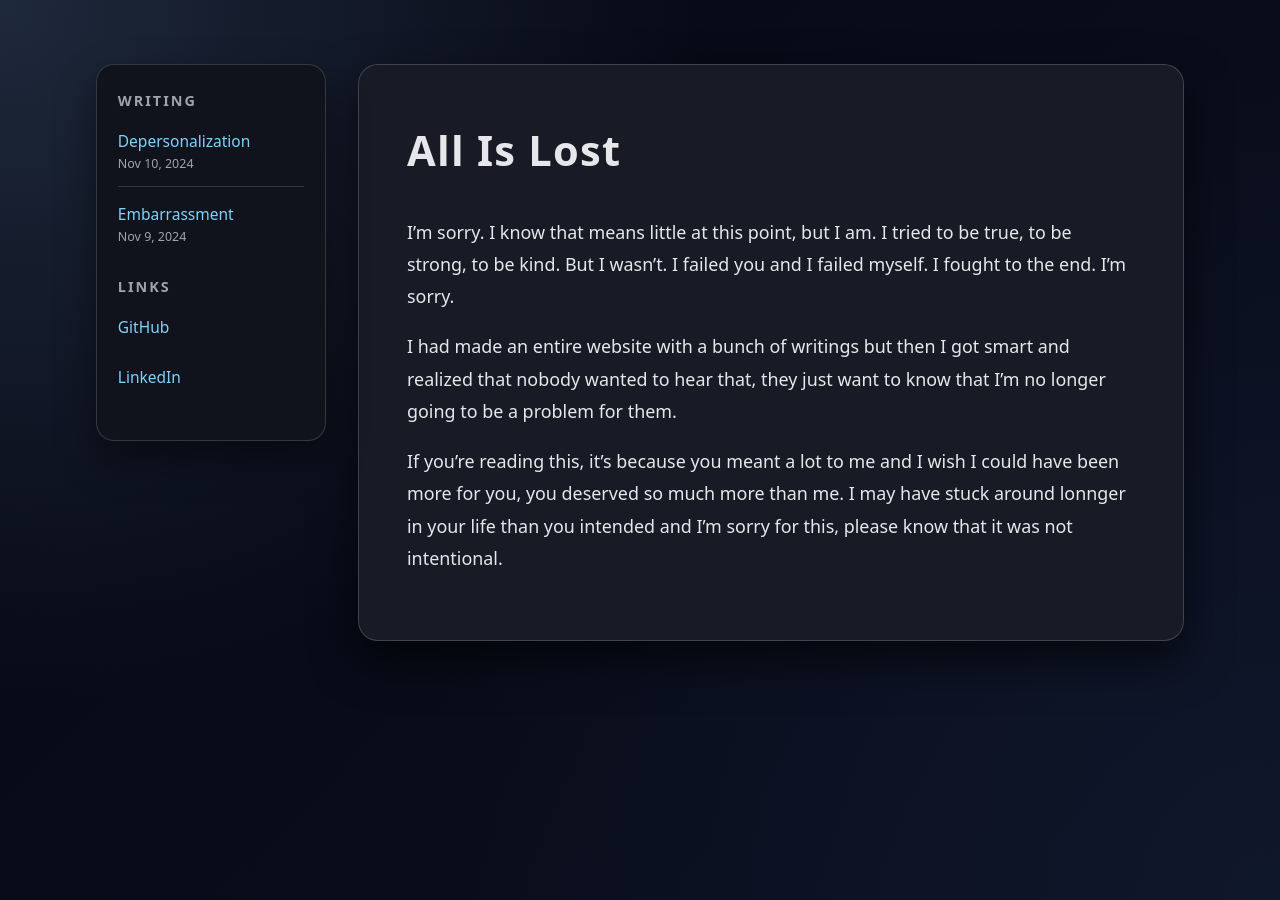
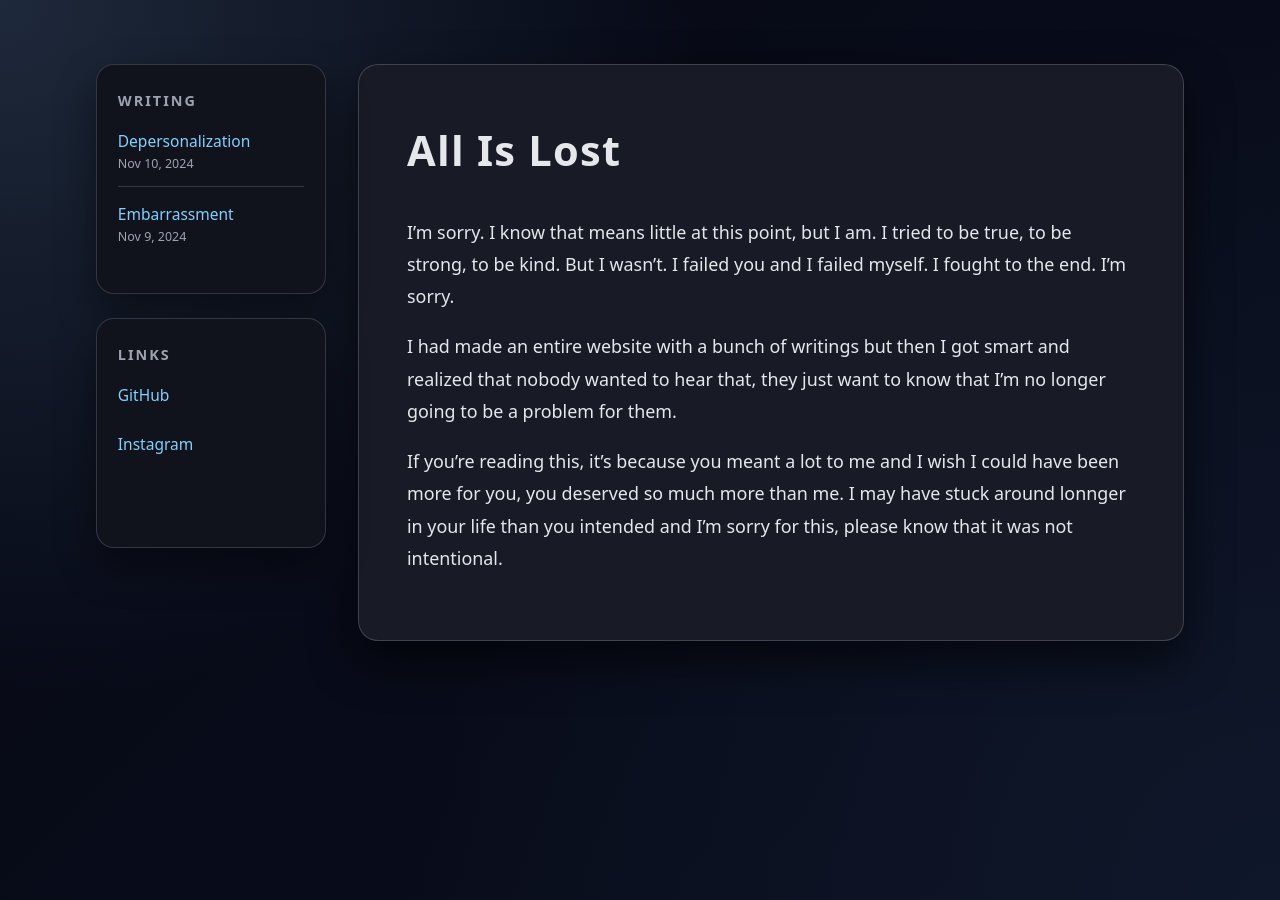
Before and after one commit to mbuckingham74/gigamike, a Jekyll site: the page built from index.md, in a window 1280 px wide. Built offline with Jekyll 4.4.1, drawn with Linux system fonts in a browser that asks for light colours.

Commit message:
Updaed the Links section with real links

```diff
--- a/_data/links.yml
+++ b/_data/links.yml
@@ -1,8 +1,9 @@
 - name: "GitHub"
   url: "https://github.com/mbuckingham74"
 
-- name: "LinkedIn"
-  url: "https://linkedin.com/in/yourprofile"
+- name: "Instagram"
+  url: "https://www.instagram.com/counting_to_seven/"
+
 
 # Add more links here in this format:
 # - name: "Link Name"
--- a/_layouts/default.html
+++ b/_layouts/default.html
@@ -188,7 +188,8 @@
   </head>
   <body>
     <div class="wrap">
-      <aside class="posts">
+      <div style="display: flex; flex-direction: column; gap: 1.5rem; flex: 0 0 230px; width: 230px;">
+        <aside class="posts" style="width: 100%;">
           <h2>Writing</h2>
           <ul>
             {% for post in site.posts %}
@@ -198,8 +199,10 @@
             </li>
             {% endfor %}
           </ul>
+        </aside>
 
-        <h2 style="margin-top: 2rem;">Links</h2>
+        <aside class="posts" style="width: 100%;">
+          <h2>Links</h2>
           <ul>
             {% for link in site.data.links %}
             <li style="border-bottom: none; padding-bottom: 0.5rem;">
@@ -208,6 +211,7 @@
             {% endfor %}
           </ul>
         </aside>
+      </div>
 
       <main class="content">
         {{ content }}
```
Lines whose indentation alone changed are shown as unchanged.
